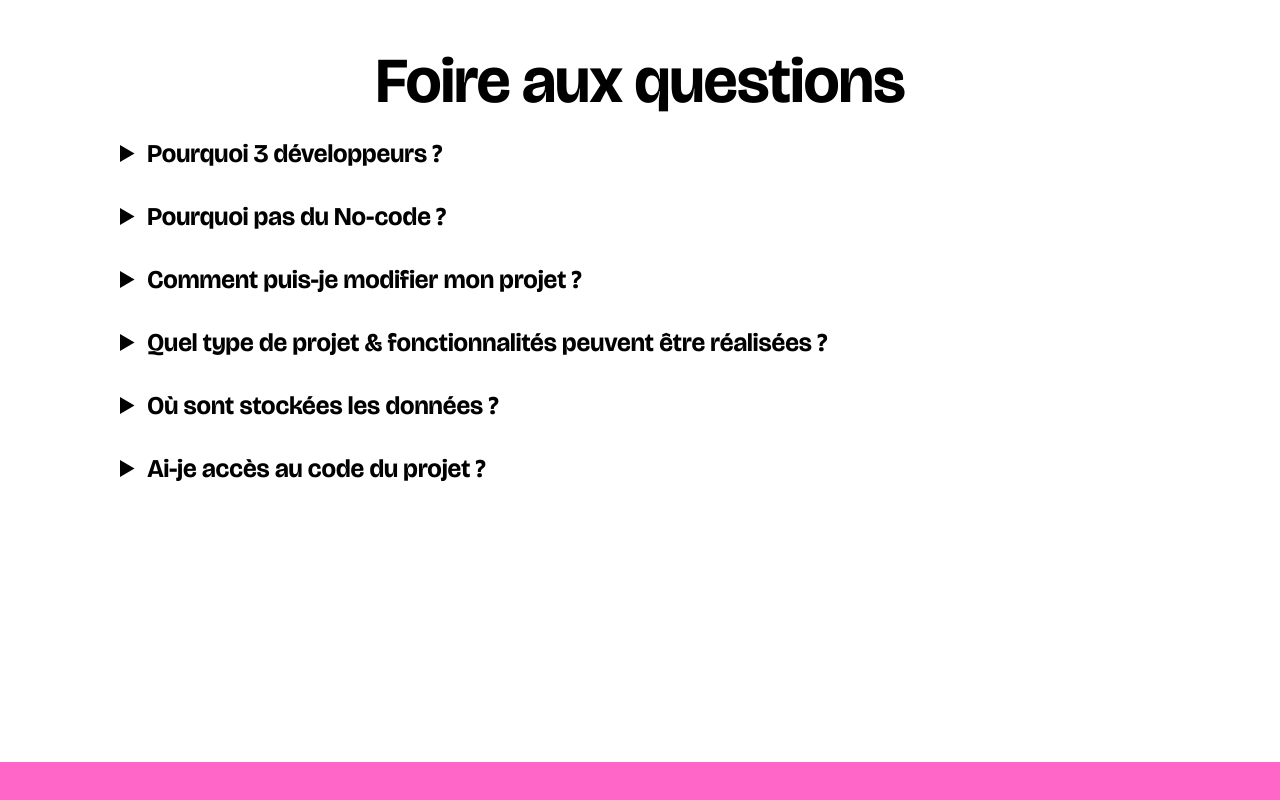
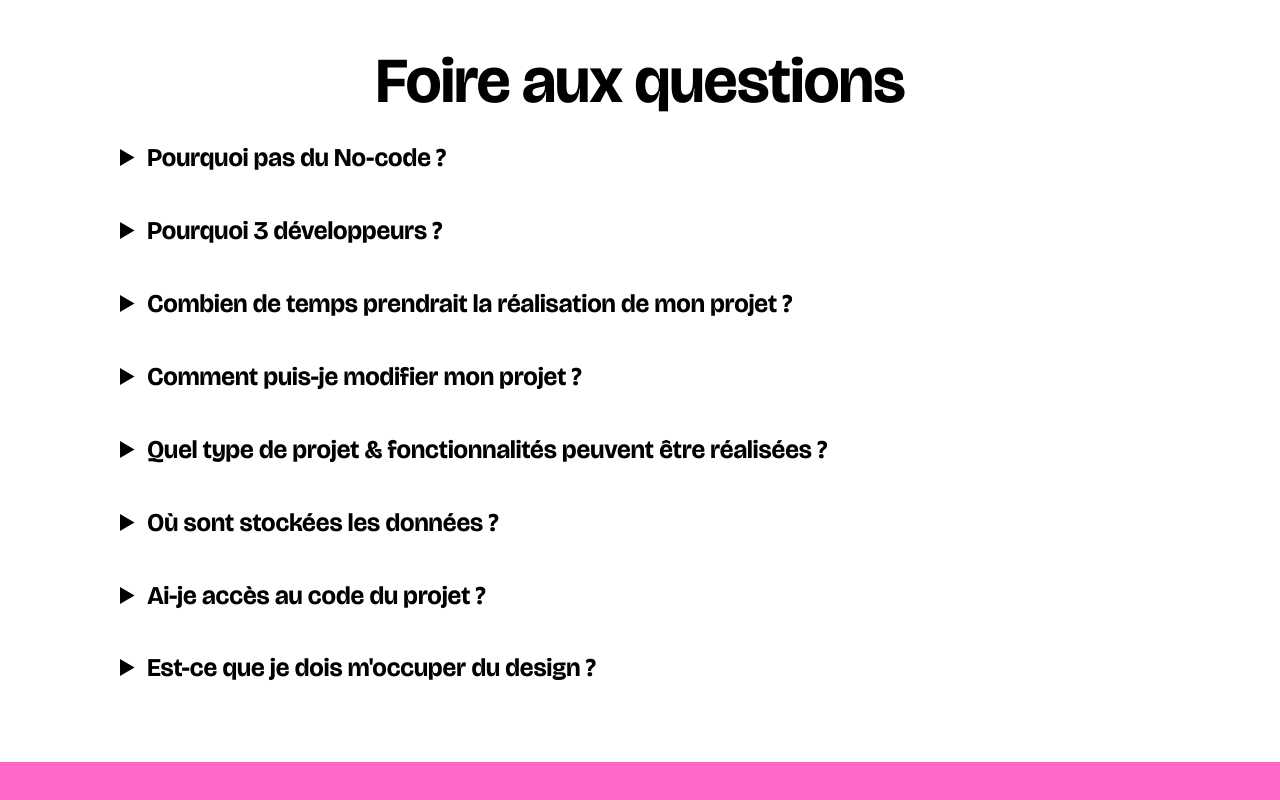
Before and after one commit to les3dev/website, a SvelteKit app: page / in a window 1280 px wide. Shown: the part 3047-3847 px from the top of the page. Built offline with nearby package versions, Linux system fonts and the light colour scheme; a web font is replaced by a local one.

Commit message:
feat(landing): improve faq

```diff
--- a/src/routes/+page.svelte
+++ b/src/routes/+page.svelte
@@ -96,33 +96,47 @@
 <section id="faq" class="top">
     <h2>Foire aux questions</h2>
     <details>
-        <summary>Pourquoi 3 développeurs ?</summary>
-        Nous avons l’habitude de travailler ensemble depuis plusieurs années. Grâce à cette experience et nos différentes affinités et domaines d’expertise nous
-        pouvons nous répartir efficacement pour répondre à vos demandes les plus folles.
+        <summary>Pourquoi pas du No-code ?</summary>
+        Nous avons pu utiliser et même créer des outils No-Code puis plusieurs années. Nous sommes donc bien placés pour en comprendre les avantages mais aussi les
+        limitations. Le no-code est très bien pour créer rapidement une version basique et "jetable" de votre idée. En revanche, si vous voulez un projet qualitatif,
+        performant et maintenable sur du long terme, on vous conseille de plutôt vous tourner vers le code "classique".
     </details>
     <details>
-        <summary>Pourquoi pas du No-code ?</summary>
-        Nous avons développés plusieurs outils No-Code, nous sommes bien placés pour comprendre ses avantages et limitations. Nous arriverons à vous fournir un résultat
-        plus qualitatif, performant et maintenable avec du code à l'ancienne
+        <summary>Pourquoi 3 développeurs ?</summary>
+        Nous avons l’habitude de travailler ensemble depuis plusieurs années. Grâce à nos différentes affinités et domaines d’expertise nous pouvons nous répartir
+        efficacement pour répondre au mieux à toutes vos demandes aussi variées soient-elles.
+    </details>
+    <details>
+        <summary>Combien de temps prendrait la réalisation de mon projet ?</summary>
+        Cela déprendra de l'urgence de votre côté mais également de nos disponibilités. Nous avons l'habitude de travailler plutôt rapidement et vous fournir des
+        résultats de l'avancement au fur et à mesure. <a href="mailto:contact@les3.dev">Contactez-nous</a> dès maintenant pour avoir une estimation !
     </details>
     <details>
         <summary>Comment puis-je modifier mon projet ?</summary>
-        Nous vous fournirons toujours le code source, vous seul en serez le propriétaire. Si vous voulez modifier votre projet, vous pouvez le faire vous-mêmes,
-        refaire appel à nous ou même à d'autres dev. Nous pouvons également développer des solutions afin que vous puissiez facilement faire évoluer votre produit.
+        Dans un soucis de transparence, nous vous fournirons toujours le code source du projet, vous seul.e en serez propriétaire. Si vous voulez modifier votre
+        projet, vous pouvez refaire appel à nous quand vous voulez ou même à d'autres developpeur.ses. Nous pouvons également développer des solutions afin que vous
+        puissiez facilement faire évoluer votre produit comme une interface d'admin adaptée à vos besoin par exemple.
     </details>
     <details>
         <summary>Quel type de projet & fonctionnalités peuvent être réalisées ?</summary>
-        Probablement tout ce que vous voulez. Avec nos 10 ans d'experiences, on a rencontrés beaucoup de problèmes et tout autant de solution. Nous avons réalisés
-        un grand nombre d'applications ou de sites avec des fonctionnalités très différentes (realtime, collaboration, 3D)
+        Probablement tout ce que vous pourriez imaginer. Avec nos 10 ans d'experiences, on a rencontrés beaucoup de problèmes et tout autant de solution. Nous avons
+        réalisés un grand nombre d'applications ou de sites avec des fonctionnalités très différentes (realtime, collaboration, 3D). On avons créé des produits sur
+        le long terme, des MVPs pour des startups mais également pour de plus grands organismes comme Decathlon, BNP Paribas ou la base spaciale.
     </details>
     <details>
         <summary>Où sont stockées les données ?</summary>
-        À vous de voir. Ça peut être chez vous, chez d'autres, mais pas chez nous. Nous ne voulons pas prendre la responsabilité de vos données.
+        À vous de voir. Ça peut être sur vos serveurs, chez d'autres services en ligne, mais pas chez nous. Nous ne voulons pas prendre la responsabilité du stockage
+        de vos données.
     </details>
     <details>
         <summary>Ai-je accès au code du projet ?</summary>
         Oui, le code que nous écrivons n'a qu'un seul destinataire : vous. Lorsque nous aurons fini le projet, nous vous donnerons toutes les clés pour que vous
-        soyez propriétaire du projet.
+        soyez propriétaire du projet et que vous puissiez le faire évoluer comme bon vous semble.
+    </details>
+    <details>
+        <summary>Est-ce que je dois m'occuper du design ?</summary>
+        La plupart des projets nécéssitent ne sont pas uniquement du code, mais également du design. Nous nous occupons de cette partie également pour la majorité
+        de nos projets. Cependant, nous pouvons nous adapter en fonction de votre existent (identité visuelle, logo, etc.) et vos besoins personnels.
     </details>
 </section>
 <section id="contact" class="center">
@@ -292,9 +306,15 @@
     #faq details {
         font-size: 1.2rem;
         max-width: var(--page-width);
+        color: var(--color-black-1);
         margin: auto;
+        line-height: 1.6;
+    }
+    #faq details a {
+        color: var(--color-indigo);
     }
     #faq summary {
+        color: var(--color-black);
         font-size: 1.6rem;
         font-weight: bold;
         cursor: pointer;
--- a/src/styles/theme.css
+++ b/src/styles/theme.css
@@ -5,6 +5,7 @@
 :root {
     --font-brand: 'Bricolage Grotesque', sans-serif; /* The font that is mainly used on the website */
     --color-black: #000000;
+    --color-black-1: #333333;
     --color-white: #ffffff;
     --color-white-1: #cccccc;
     --color-indigo: #716ff7;
```
